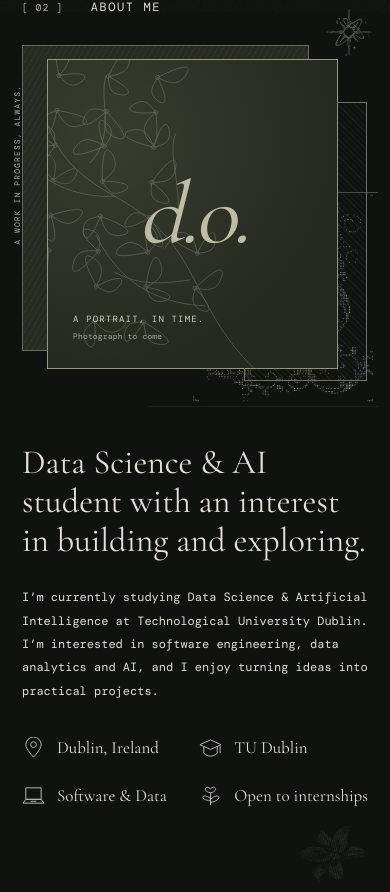
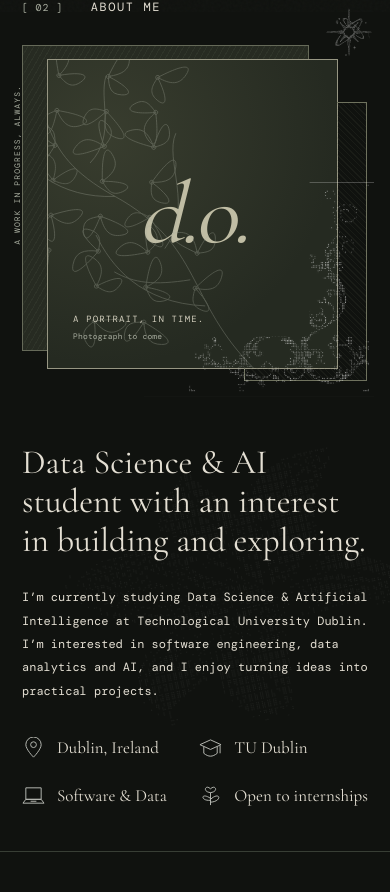
Before and after one commit to Askada21/MyPortfolio, a React (Vite) app: page / in a window 390 px wide. Shown: the part 832-1724 px from the top of the page. Built offline with nearby package versions, Linux system fonts and the light colour scheme.

Commit message:
style: layer larger botanical artwork in about section

```diff
--- a/src/styles/artwork.css
+++ b/src/styles/artwork.css
@@ -95,13 +95,15 @@
 
 .portrait-corner {
   position: absolute;
-  z-index: 1;
-  right: -42px;
-  bottom: -36px;
+  z-index: 3;
+  right: -20px;
+  bottom: -24px;
   width: 300px;
   max-width: none;
   transform: rotate(180deg);
   opacity: 0.72;
+  /* The source rotates 180deg, so this clip becomes a bottom/right overlay and keeps the face area clear. */
+  clip-path: polygon(0 0, 100% 0, 100% 28%, 28% 28%, 28% 100%, 0 100%);
 }
 
 .portrait-star,
@@ -116,8 +118,8 @@
 
   .portrait-corner {
     width: 230px;
-    right: -10px;
-    bottom: -26px;
+    right: -6px;
+    bottom: -16px;
   }
 }
 
@@ -138,30 +140,51 @@
   flex-shrink: 0;
 }
 
-.about-floral {
-  position: absolute;
-  width: 140px;
-  max-width: none;
-  top: 65px;
-  right: -55px;
-  opacity: 0.5;
-  /* Keep the petals and exclude controls captured in the original screenshot. */
-  clip-path: polygon(2% 2%, 98% 2%, 98% 65%, 85% 65%, 85% 98%, 2% 98%);
-}
-
-@media (max-width: 1279px) {
-  .about-floral {
-    position: relative;
-    inset: auto;
-    width: 72px;
-    margin: 10px 0 -12px auto;
-    transform: rotate(-12deg);
-    opacity: 0.4;
-  }
-}
-
 @media (max-width: 380px) {
   .hero h1 .star {
     margin-left: -8px;
   }
 }
+
+.about .section-content {
+  isolation: isolate;
+}
+
+.about-copy {
+  z-index: 1;
+}
+
+.portrait-composition {
+  z-index: 2;
+}
+
+.about-floral {
+  position: absolute;
+  z-index: 0;
+  width: clamp(300px, 34vw, 500px);
+  max-width: none;
+  top: 25px;
+  right: -65px;
+  transform: rotate(-12deg);
+  opacity: 0.14;
+  clip-path: polygon(2% 2%, 98% 2%, 98% 65%, 85% 65%, 85% 98%, 2% 98%);
+}
+
+@media (max-width: 1000px) {
+  .about-floral {
+    width: 360px;
+    right: -60px;
+    top: 65px;
+    opacity: 0.12;
+  }
+}
+
+@media (max-width: 760px) {
+  .about-floral {
+    width: min(360px, 110%);
+    top: auto;
+    right: -48px;
+    bottom: 42px;
+    opacity: 0.1;
+  }
+}
```
